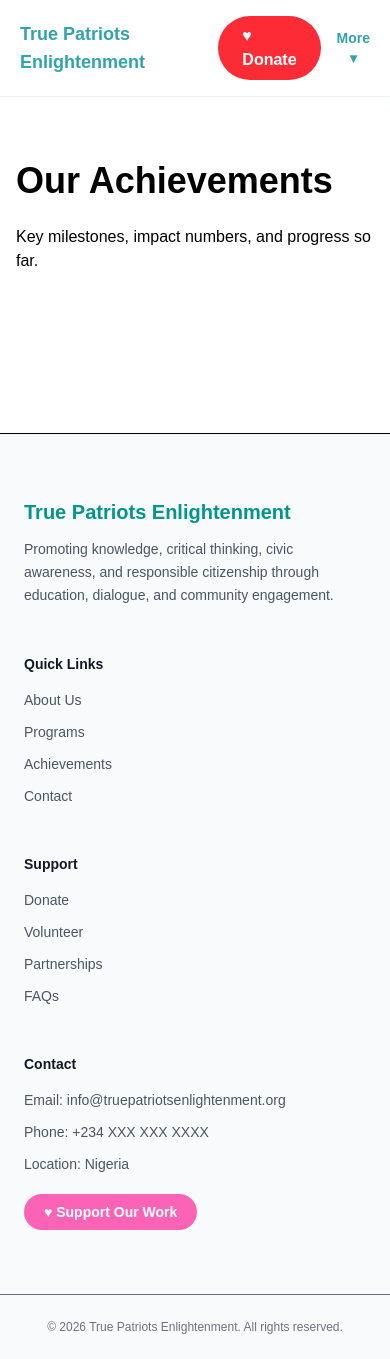
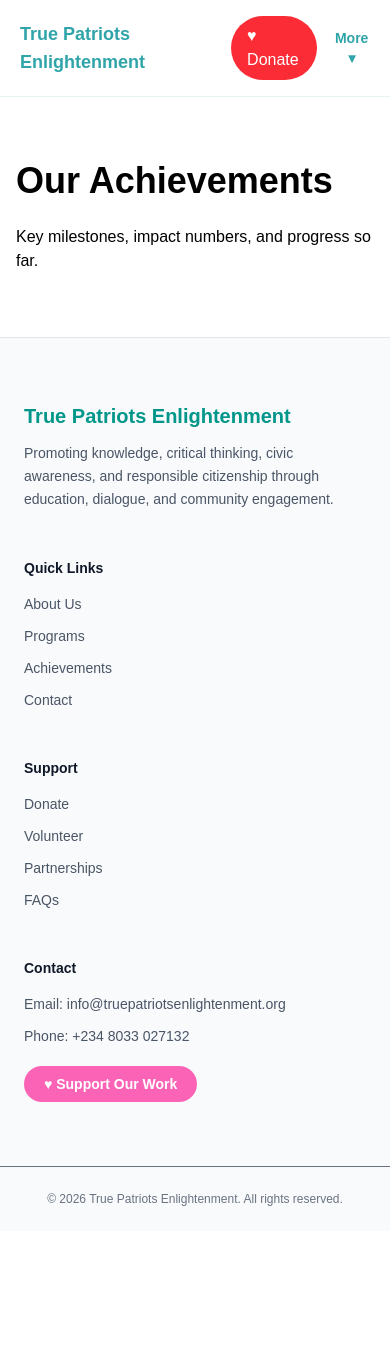
Before and after one commit to pearlroys/truepatriots-enlightenment, a Next.js app: page /achievements in a window 390 px wide. After the commit the page ends 1231 px from the top, so only its background shows below. Built offline with nearby package versions, Linux system fonts and the light colour scheme.

Commit message:
Polish footer styling and responsiveness

```diff
--- a/app/components/Footer.tsx
+++ b/app/components/Footer.tsx
@@ -2,7 +2,7 @@ import Link from "next/link";
 
 export default function Footer() {
   return (
-    <footer className="bg-[#f9fafb] border-t mt-24">
+    <footer className="bg-slate-50 border-t border-slate-200">
       <div className="max-w-7xl mx-auto px-6 py-16 grid gap-12 md:grid-cols-4 text-sm">
 
         {/* BRAND */}
@@ -44,8 +44,7 @@ export default function Footer() {
           <h4 className="font-semibold text-gray-900 mb-4">Contact</h4>
           <ul className="space-y-3 text-gray-600">
             <li>Email: info@truepatriotsenlightenment.org</li>
-            <li>Phone: +234 XXX XXX XXXX</li>
-            <li>Location: Nigeria</li>
+            <li>Phone: +234 8033 027132</li>
           </ul>
 
           <Link
--- a/app/components/Navbar.tsx
+++ b/app/components/Navbar.tsx
@@ -63,16 +63,7 @@ export default function Navbar() {
 
           <Link
             href="/donate"
-            className="
-  bg-red-500
-  hover:bg-red-600
-  text-white
-  px-6
-  py-2
-  rounded-full
-  font-semibold
-  transition
-"
+            className="bg-red-500 hover:bg-red-600 text-white px-4 py-2 rounded-full font-medium hover:opacity-90"
           >
             ♥ Donate
           </Link>
```
